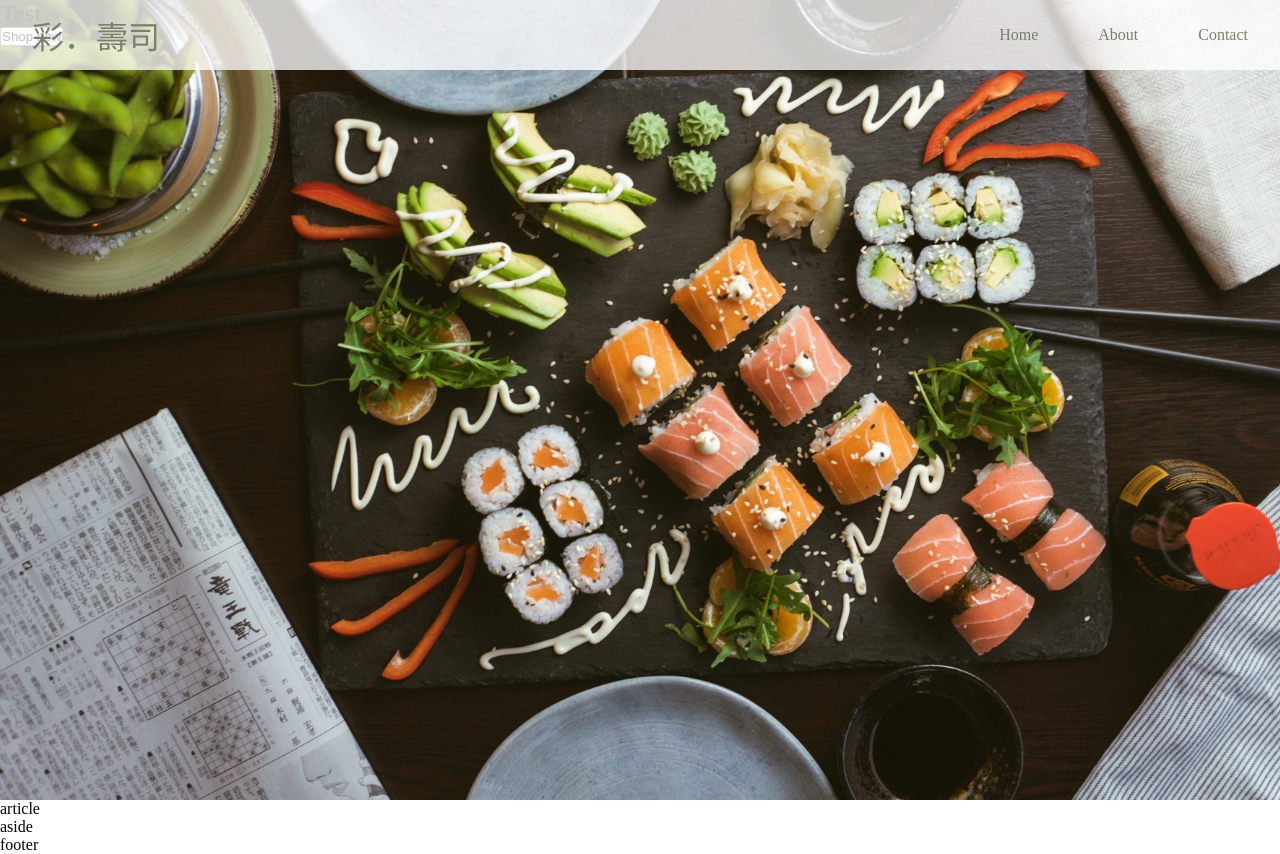
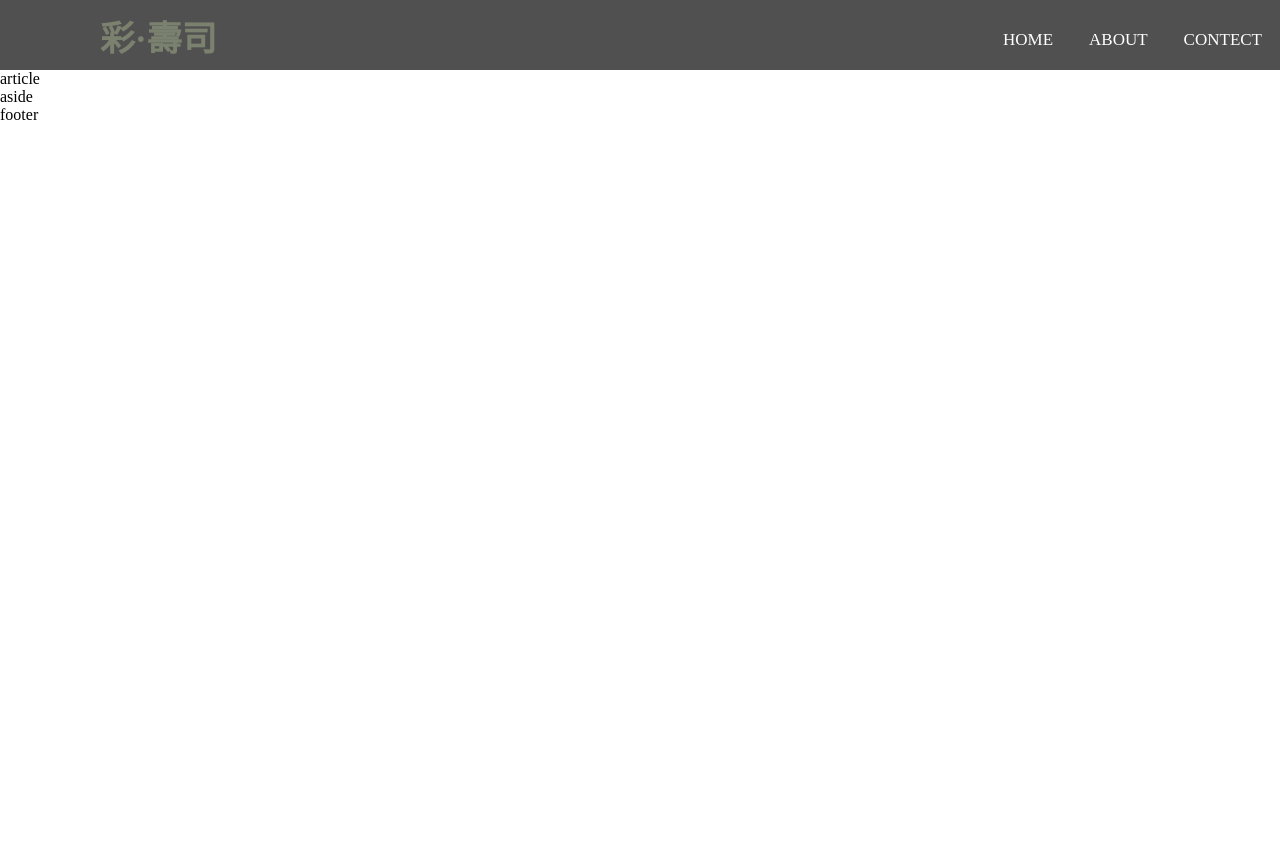
Before and after one commit to judy8210276834/SushiFrontend, a Vue app: page / in a window 1280 px wide. After the commit the page ends 800 px from the top, so only its background shows below. Built offline with nearby package versions, Linux system fonts and the light colour scheme.

Commit message:
navbar rwd

```diff
--- a/package.json
+++ b/package.json
@@ -7,6 +7,10 @@
     "build": "vue-cli-service build"
   },
   "dependencies": {
+    "@fortawesome/fontawesome-svg-core": "^6.4.0",
+    "@fortawesome/free-regular-svg-icons": "^6.4.0",
+    "@fortawesome/free-solid-svg-icons": "^6.4.0",
+    "@fortawesome/vue-fontawesome": "^3.0.3",
     "axios": "^1.4.0",
     "core-js": "^3.8.3",
     "vue": "^3.2.13",
--- a/src/App.vue
+++ b/src/App.vue
@@ -9,6 +9,7 @@ export default {
 
 <template>
   <router-view></router-view>
+
 </template>
 
 <style>
--- a/src/components/Header.vue
+++ b/src/components/Header.vue
@@ -1,82 +1,175 @@
 
 <script>
-export default {
-
-}
+export default {};
 </script>
 
+
 <template>
-  <header>
-    <div class="container">
-      <nav class="navbar">
-        <a href="/" class="nav-branding">彩．壽司</a>
-        <ul class="nav-menu">
-          <li class="nav-link"><a href="">Home</a></li>
-          <li class="nav-link"><a href="">About</a></li>
-          <li class="nav-link"><a href="">Contact</a></li>
+  <nav>
+    <input type="checkbox" id="check" />
+    <label for="check" class="checkbtn">
+      <!-- explicit style -->
+      <font-awesome-icon :icon="['fas', 'bars']" />
+    </label>
+    <label class="logo">彩·壽司</label>
+    <ul>
+      <li><a href="#">Home</a></li>
+      <li><a href="#">About</a></li>
+      <li><a href="#">Contect</a></li>
     </ul>
   </nav>
-    </div>
-  </header>
 </template>
 
 
 <style scoped lang="scss">
-
-template {
-  position: relative;
+* {
+  text-decoration: none;
+  list-style: none;
+  box-sizing: border-box;
 }
 
-header {
-  position: fixed;
-  top: 0;
+nav {
+  background-color: rgba(80, 80, 80, 1);
+  height: 70px;
   width: 100%;
-  background-color: rgba(255, 255, 255, 0.77);
 }
 
+label.logo {
+  color: #7a816e;
+  font-size: 35px;
+  line-height: 80px;
+  padding: 0 100px;
+  font-weight: bold;
+  @media (max-width: 952px) {
+    font-size: 30px;
+    padding-left: 50px;
+  }
+}
+
+nav ul {
+  float: right;
+
+  @media (max-width: 858px) {
+    position: fixed;
+    width: 100%;
+    height: 100vh;
+    background: #2c3e50;
+    top: 70px;
+    left: -100%;
+    text-align: center;
+    transition: all 0.5s;
+  }
   li {
-  list-style: none;
+    display: inline-block;
+    line-height: 80px;
+    margin: 0 5px;
+
+    @media (max-width: 858px) {
+      display: block;
     }
 
     a {
-  color: #7A816E;
-  text-decoration: none;
+      color: #ffffff;
+      font-size: 17px;
+      text-transform: uppercase;
+      padding: 7px 13px;
+
+      @media (max-width: 952px) {
+        font-size: 16px;
       }
 
-.navbar {
-  width: 95%;
-  margin: auto;
-  min-height: 70px;
-  display: flex;
-  justify-content: space-between;
-  align-items: center;
+      @media (max-width: 858px) {
+        font-size: 20px;
       }
 
-.container {
-  width: 1280px;
-  margin: auto;
+      &:hover,
+      a.active {
+        opacity: 0.7;
+        @media (max-width: 858px) {
+          background: none;
+          color: #0082e6;
+        }
+      }
+    }
+  }
 }
 
-.nav-menu {
-  display: flex;
-  justify-content: space-between;
-  align-items: center;
-  gap: 60px;
+.checkbtn {
+  font-size: 30px;
+  color: white;
+  float: right;
+  line-height: 80px;
+  margin-right: 40px;
+  cursor: pointer;
+  display: none;
+
+  @media (max-width: 858px) {
+    display: block;
+  }
 }
 
-.nav-branding {
-  font-size: 2rem;
-}
-
-main {
-  height: 700px;
-  margin-top: 70px;
-  border: 1px solid black;
-}
-
-@media (max-width: 1280px) {
-  .container {
-    width: 100%;
+#check {
+  display: none;
+  @media (max-width: 858px) {
+    &:checked ~ ul {
+      left: 0;
     }
   }
+}
+// template {
+//   position: relative;
+// }
+
+// header {
+//   position: fixed;
+//   top: 0;
+//   width: 100%;
+//   background-color: rgba(255, 255, 255, 0.77);
+// }
+
+// li {
+//   list-style: none;
+// }
+
+// a {
+//   color: #7A816E;
+//   text-decoration: none;
+// }
+
+// .navbar {
+//   width: 95%;
+//   margin: auto;
+//   min-height: 70px;
+//   display: flex;
+//   justify-content: space-between;
+//   align-items: center;
+// }
+
+// .container {
+//   width: 1280px;
+//   margin: auto;
+// }
+
+// .nav-menu {
+//   display: flex;
+//   justify-content: space-between;
+//   align-items: center;
+//   gap: 60px;
+// }
+
+// .nav-branding {
+//   font-size: 2rem;
+// }
+
+// main {
+//   height: 700px;
+//   margin-top: 70px;
+//   border: 1px solid black;
+// }
+
+// @media (max-width: 1280px) {
+//   .container {
+//     width: 100%;
+//   }
+// }
 </style>
--- /dev/null
+++ b/src/components/home/Bread.vue
@@ -0,0 +1,27 @@
+
+<script>
+export default {};
+</script>
+
+<template>
+  <div class="container">
+    <span>首頁 > MENU</span>
+  </div>
+</template>
+
+<style scoped lang="scss">
+span {
+  width: 95%;
+  margin: auto;
+  min-height: 70px;
+  display: flex;
+  justify-content: space-between;
+  align-items: center;
+  color: #505050;
+}
+
+.container {
+  width: 1280px;
+  margin: auto;
+}
+</style>
--- a/src/components/home/Main.vue
+++ b/src/components/home/Main.vue
@@ -20,7 +20,6 @@ export default {};
 <style scoped lang="scss">
 .container{
     width: 100%;
-    height: 100vh;
 }
 
 .banner{
--- a/src/main.js
+++ b/src/main.js
@@ -3,4 +3,11 @@ import App from './App.vue'
 import router from './router'
 import store from './store'
 
-createApp(App).use(store).use(router).mount('#app')
+import { library } from "@fortawesome/fontawesome-svg-core";
+import { faBars } from "@fortawesome/free-solid-svg-icons";
+
+library.add(faBars);
+
+import { FontAwesomeIcon } from "@fortawesome/vue-fontawesome";
+
+createApp(App).component("font-awesome-icon", FontAwesomeIcon).use(store).use(router).mount('#app')
--- a/src/views/HomeView.vue
+++ b/src/views/HomeView.vue
@@ -2,17 +2,18 @@
 <script>
 import Header from "@/components/Header.vue";
 import Main from "@/components/home/Main.vue";
+import Bread from "@/components/home/Bread.vue";
 export default {
   components: {
     Header,
     Main,
+    Bread
   },
 };
 </script>
 
 <template>
   <Header />
-  <Main />
 
   <main>
     <article>article</article>
```
Also changed, not shown: 1 other file (tests, documents, lock files or other folders). Lines whose indentation alone changed are shown as unchanged.
